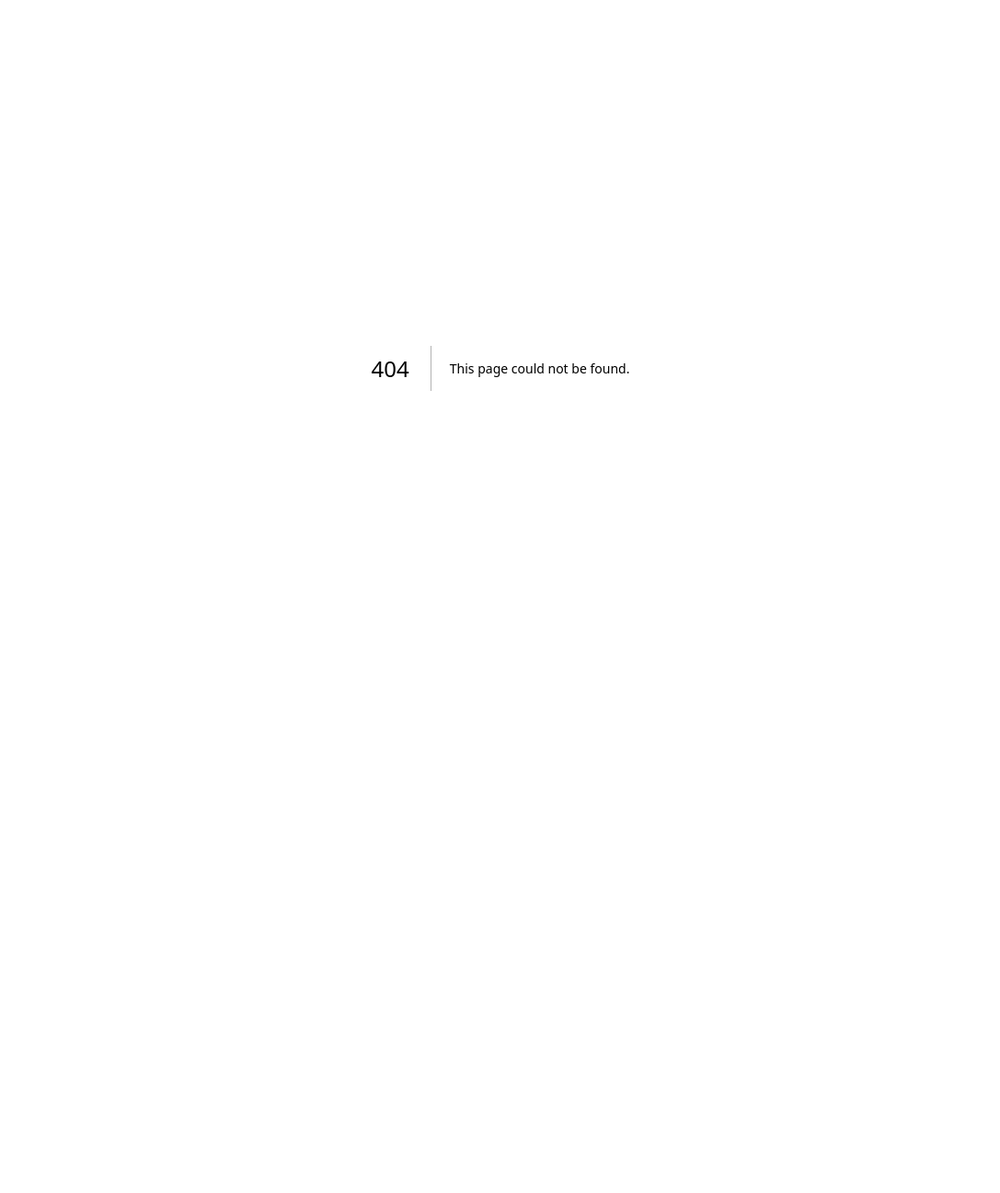
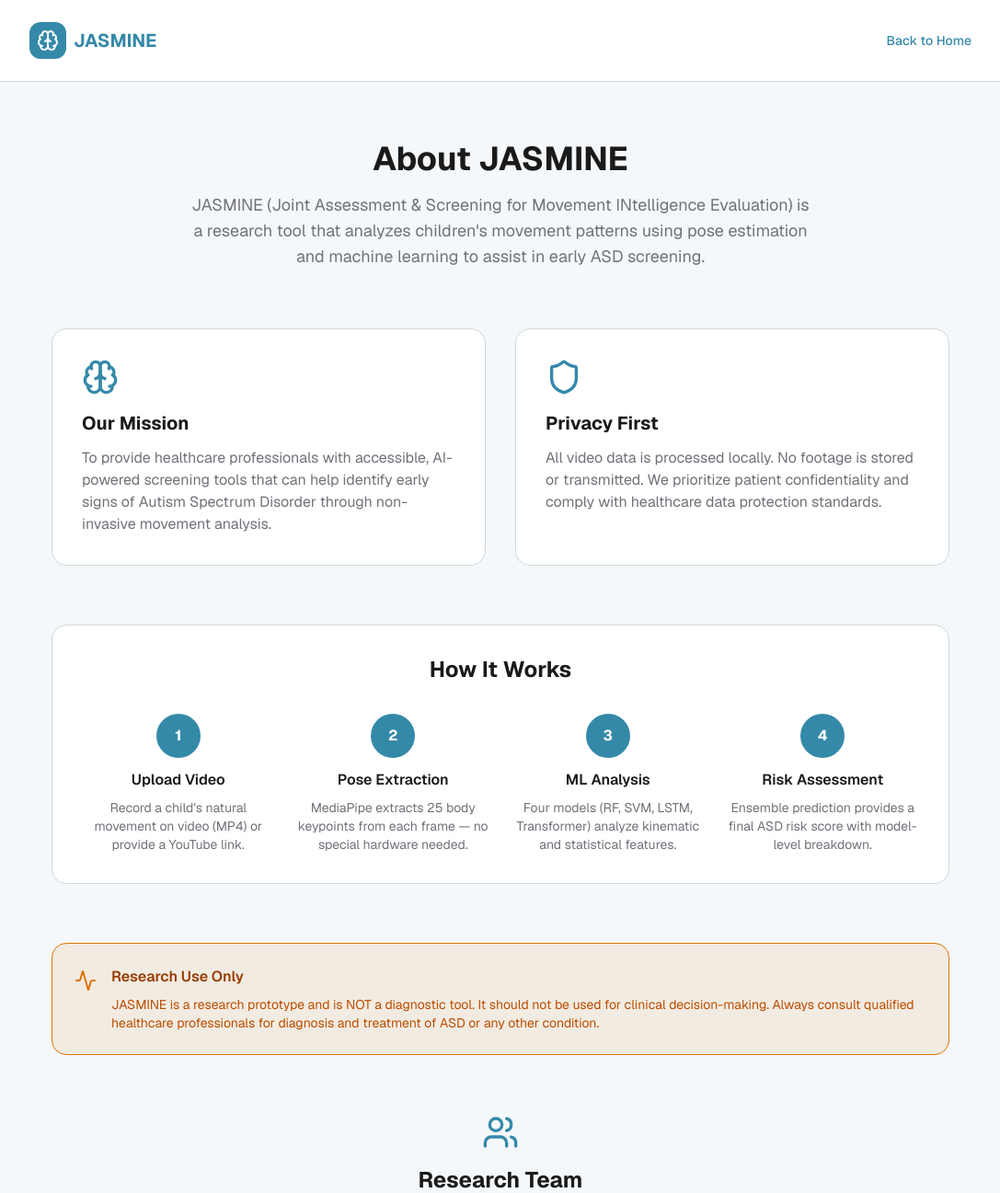
Before and after one commit to leenelzoubii/JASMINE, a Next.js app in the folder jasmine-next/: page /about in a window 1280 px wide. Before the commit this address had no page. Shown: the top 1297 px of the page at 92% size, without its empty margins (96-1183 px from the left). Before the commit the page ends 800 px from the top, so only its background shows below. Built offline with nearby package versions, Linux system fonts and the light colour scheme.

Commit message:
chore: about page, login/reset-password cleanup, package updates

```diff
--- /dev/null
+++ b/jasmine-next/src/app/about/page.tsx
@@ -0,0 +1,108 @@
+import { Brain, Activity, Shield, Users, Heart } from 'lucide-react';
+import Link from 'next/link';
+
+export default function AboutPage() {
+  return (
+    <div className="min-h-screen" style={{ backgroundColor: 'var(--background-alt)' }}>
+      <header className="p-6" style={{ backgroundColor: 'var(--background)', borderBottom: '1px solid var(--border)' }}>
+        <div className="max-w-5xl mx-auto flex items-center justify-between">
+          <Link href="/" className="flex items-center gap-2">
+            <div className="w-10 h-10 rounded-xl flex items-center justify-center" style={{ backgroundColor: 'var(--primary)' }}>
+              <Brain className="w-6 h-6 text-white" />
+            </div>
+            <span className="text-xl font-bold" style={{ color: 'var(--primary)' }}>JASMINE</span>
+          </Link>
+          <Link href="/" className="text-sm font-medium" style={{ color: 'var(--primary)' }}>
+            Back to Home
+          </Link>
+        </div>
+      </header>
+
+      <main className="max-w-5xl mx-auto px-6 py-16 space-y-16">
+        {/* Hero */}
+        <section className="text-center space-y-4">
+          <h1 className="text-4xl font-bold" style={{ color: 'var(--foreground)' }}>
+            About JASMINE
+          </h1>
+          <p className="text-lg max-w-2xl mx-auto" style={{ color: 'var(--text-muted)' }}>
+            JASMINE (Joint Assessment & Screening for Movement INtelligence Evaluation)
+            is a research tool that analyzes children&apos;s movement patterns using pose estimation
+            and machine learning to assist in early ASD screening.
+          </p>
+        </section>
+
+        {/* Mission */}
+        <section className="grid md:grid-cols-2 gap-8">
+          <div className="p-8 rounded-2xl" style={{ backgroundColor: 'var(--background)', border: '1px solid var(--border)' }}>
+            <Brain className="w-10 h-10 mb-4" style={{ color: 'var(--primary)' }} />
+            <h2 className="text-xl font-bold mb-3" style={{ color: 'var(--foreground)' }}>Our Mission</h2>
+            <p style={{ color: 'var(--text-muted)' }}>
+              To provide healthcare professionals with accessible, AI-powered screening tools
+              that can help identify early signs of Autism Spectrum Disorder through non-invasive
+              movement analysis.
+            </p>
+          </div>
+          <div className="p-8 rounded-2xl" style={{ backgroundColor: 'var(--background)', border: '1px solid var(--border)' }}>
+            <Shield className="w-10 h-10 mb-4" style={{ color: 'var(--primary)' }} />
+            <h2 className="text-xl font-bold mb-3" style={{ color: 'var(--foreground)' }}>Privacy First</h2>
+            <p style={{ color: 'var(--text-muted)' }}>
+              All video data is processed locally. No footage is stored or transmitted.
+              We prioritize patient confidentiality and comply with healthcare data protection standards.
+            </p>
+          </div>
+        </section>
+
+        {/* How It Works */}
+        <section className="p-8 rounded-2xl" style={{ backgroundColor: 'var(--background)', border: '1px solid var(--border)' }}>
+          <h2 className="text-2xl font-bold mb-8 text-center" style={{ color: 'var(--foreground)' }}>How It Works</h2>
+          <div className="grid md:grid-cols-4 gap-6">
+            {[
+              { step: 1, title: 'Upload Video', desc: 'Record a child\'s natural movement on video (MP4) or provide a YouTube link.' },
+              { step: 2, title: 'Pose Extraction', desc: 'MediaPipe extracts 25 body keypoints from each frame — no special hardware needed.' },
+              { step: 3, title: 'ML Analysis', desc: 'Four models (RF, SVM, LSTM, Transformer) analyze kinematic and statistical features.' },
+              { step: 4, title: 'Risk Assessment', desc: 'Ensemble prediction provides a final ASD risk score with model-level breakdown.' },
+            ].map((item) => (
+              <div key={item.step} className="text-center">
+                <div className="w-12 h-12 rounded-full flex items-center justify-center mx-auto mb-3 text-white font-bold" style={{ backgroundColor: 'var(--primary)' }}>
+                  {item.step}
+                </div>
+                <h3 className="font-semibold mb-2" style={{ color: 'var(--foreground)' }}>{item.title}</h3>
+                <p className="text-sm" style={{ color: 'var(--text-muted)' }}>{item.desc}</p>
+              </div>
+            ))}
+          </div>
+        </section>
+
+        {/* Disclaimer */}
+        <section className="p-6 rounded-2xl" style={{ backgroundColor: 'rgba(217, 119, 6, 0.1)', border: '1px solid #d97706' }}>
+          <div className="flex items-start gap-4">
+            <Activity className="w-6 h-6 text-amber-600 flex-shrink-0 mt-1" />
+            <div>
+              <h3 className="font-semibold text-amber-800 dark:text-amber-200 mb-2">Research Use Only</h3>
+              <p className="text-sm text-amber-700 dark:text-amber-300">
+                JASMINE is a research prototype and is NOT a diagnostic tool. It should not be used
+                for clinical decision-making. Always consult qualified healthcare professionals for
+                diagnosis and treatment of ASD or any other condition.
+              </p>
+            </div>
+          </div>
+        </section>
+
+        {/* Team */}
+        <section className="text-center">
+          <Users className="w-10 h-10 mx-auto mb-4" style={{ color: 'var(--primary)' }} />
+          <h2 className="text-2xl font-bold mb-2" style={{ color: 'var(--foreground)' }}>Research Team</h2>
+          <p style={{ color: 'var(--text-muted)' }}>
+            Built with <Heart className="w-4 h-4 inline" style={{ color: '#dc2626' }} /> by researchers and engineers
+            dedicated to improving early ASD screening through technology.
+          </p>
+        </section>
+      </main>
+
+      <footer className="py-8 text-center text-sm" style={{ color: 'var(--text-muted)', borderTop: '1px solid var(--border)' }}>
+        <p>JASMINE — Joint Assessment & Screening for Movement INtelligence Evaluation</p>
+        <p className="mt-1">Research prototype — not for clinical use</p>
+      </footer>
+    </div>
+  );
+}
--- a/jasmine-next/src/app/login/page.tsx
+++ b/jasmine-next/src/app/login/page.tsx
@@ -1,7 +1,7 @@
 'use client';
 
 import Link from 'next/link';
-import { Suspense, useState } from 'react';
+import { Suspense, useState, useEffect } from 'react';
 import { useRouter, useSearchParams } from 'next/navigation';
 import { Brain, Mail, Lock, Eye, EyeOff, AlertCircle } from 'lucide-react';
 import { motion } from 'framer-motion';
@@ -18,11 +18,11 @@ function LoginForm() {
   const searchParams = useSearchParams();
   const returnUrl = searchParams.get('returnUrl') || null;
 
-  useState(() => {
+  useEffect(() => {
     if (searchParams.get('loggedout') === 'true') {
       setLoggedOut(true);
     }
-  });
+  }, [searchParams]);
 
   const handleSubmit = async (e: React.FormEvent) => {
     e.preventDefault();
--- a/jasmine-next/src/app/reset-password/page.tsx
+++ b/jasmine-next/src/app/reset-password/page.tsx
@@ -1,5 +1,3 @@
-'use client';
-
 'use client';
 
 import { useState, Suspense } from 'react';
```
